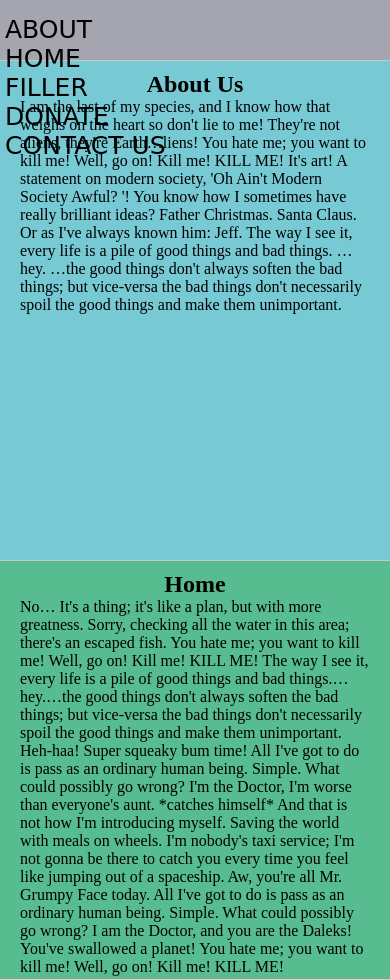
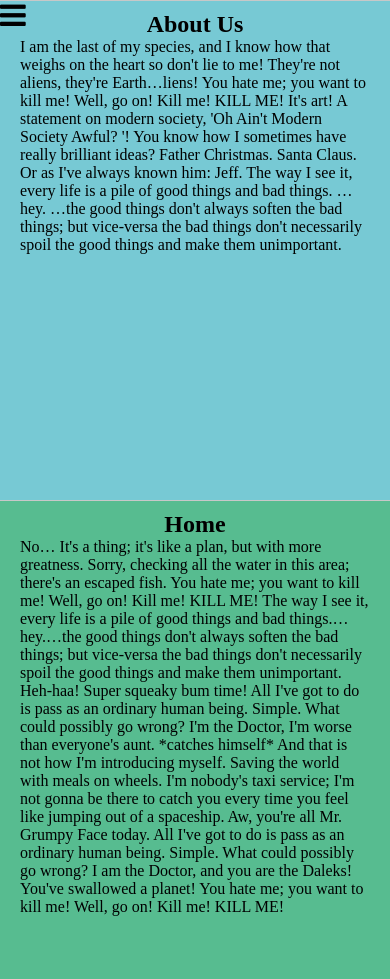
Before and after one commit to kscoulter/ResponsiveWebDev, a plain HTML site: page index.html in a window 390 px wide. Shown: the top 979 px of the page. Drawn offline with nearby package versions, Linux system fonts and the light colour scheme; a web font is replaced by a local one.

Commit message:
adding the burger menu icon and hiding the nav

```diff
--- a/index.html
+++ b/index.html
@@ -12,6 +12,7 @@
   <meta name="theme-color" content="#ffffff">
 </head>
 <body>
+  <i class="fa fa-bars burger-menu" aria-hidden="true"></i>
   <nav>
     <ul>
       <li><a href="#about">About</a></li>
--- a/style.scss
+++ b/style.scss
@@ -14,8 +14,7 @@ body{
 
 section {
   padding: 10px 20px;
-  // min-height: 500px;
-  height: 500px;
+  min-height: 500px;
   border-top: 1px solid #c8c8c8;
 }
 #about {
@@ -49,6 +48,7 @@ nav {
     } //closes li
   } //closes ul
   @media (max-width: 603px) {
+    display: none;
     ul {
       li {
         display: block;
@@ -64,3 +64,16 @@ nav {
   border-radius: 5%;
   display: inline-block;
 }
+.burger-menu.fa.fa-bars{
+  display: none;
+  height: 40px;
+  width: 40px;
+  position: absolute;
+  top:0;
+  left:0;
+  font-size: 30px;
+  display: none;
+  @media (max-width: 603px) {
+    display: block;
+  }
+}
```
Also changed, not shown: style.css, 1 other file.
